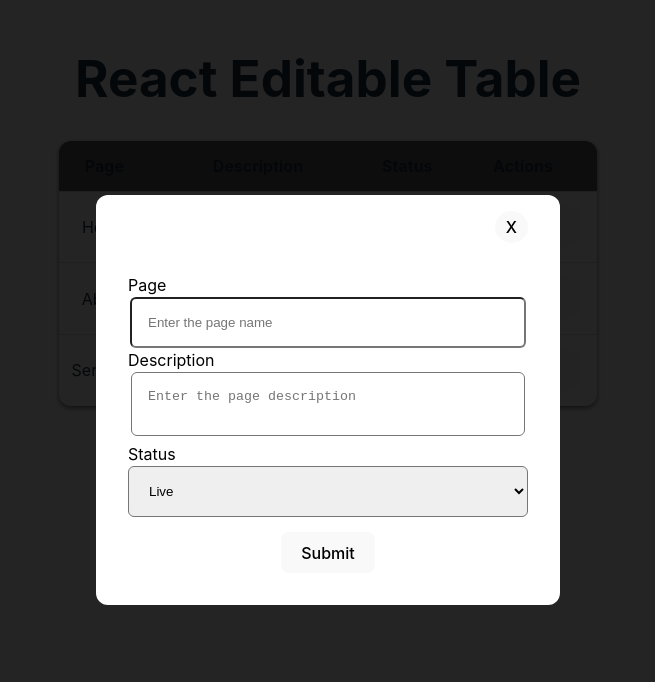
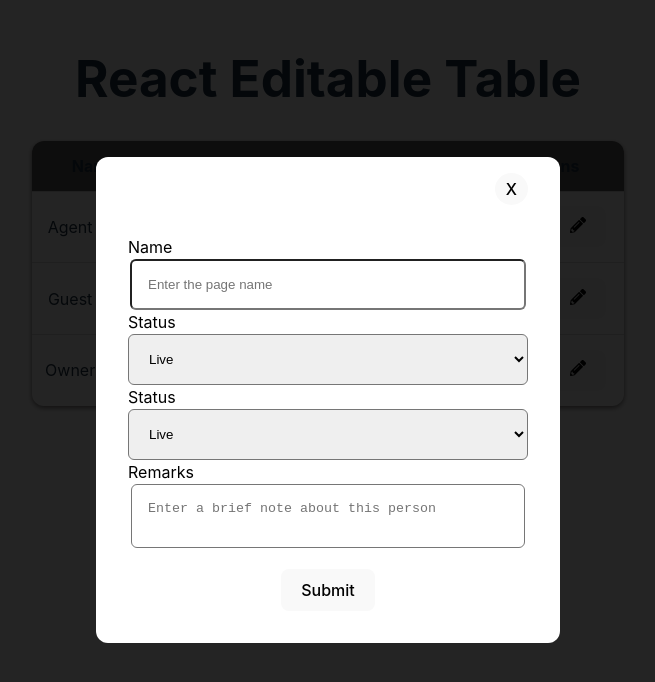
Before and after one commit to RamonSanGabriel/edit-table, a React (Vite) app: page / in a window 1280 px wide. Both pictures are taken after a click on the button "Add". Shown: the top 682 px of the page, without its empty margins (312-967 px from the left). Built offline with nearby package versions, Linux system fonts and the light colour scheme.

Commit message:
details updated

```diff
--- a/src/components/Modal/Modal.jsx
+++ b/src/components/Modal/Modal.jsx
@@ -13,7 +13,7 @@ const Modal = ({ closeModal }) => {
         <form onSubmit={handleSubmit}>
           <div className={css.formGroup}>
             <label htmlFor="page">
-              <p>Page</p>
+              <p>Name</p>
               <input
                 type="text"
                 name="page"
@@ -24,12 +24,12 @@ const Modal = ({ closeModal }) => {
           </div>
           <div className={css.formGroup}>
             <label htmlFor="description">
-              <p>Description</p>
-              <textarea
-                name="description"
-                id="description"
-                placeholder="Enter the page description"
-              ></textarea>
+              <p>Status</p>
+              <select name="description" id="description">
+                <option value="agent">Live</option>
+                <option value="guest">Draft</option>
+                <option value="owner">Approved</option>
+              </select>
             </label>
           </div>
           <div className={css.formGroup}>
@@ -42,6 +42,16 @@ const Modal = ({ closeModal }) => {
               </select>
             </label>
           </div>
+          <div className={css.formGroup}>
+            <label htmlFor="description">
+              <p>Remarks</p>
+              <textarea
+                name="remarks"
+                id="remarks"
+                placeholder="Enter a brief note about this person"
+              ></textarea>
+            </label>
+          </div>
           <button className={css.submitBtn} type="submit">
             Submit
           </button>
--- a/src/components/Table/Table.jsx
+++ b/src/components/Table/Table.jsx
@@ -1,4 +1,4 @@
-import { FaPencilAlt, FaTrashAlt } from 'react-icons/fa';
+import { FaPencilAlt, FaTrashAlt, FaUpload } from 'react-icons/fa';
 import css from './Table.module.css';
 
 const Table = () => {
@@ -7,17 +7,25 @@ const Table = () => {
       <table>
         <thead>
           <tr>
-            <th>Page</th>
+            <th>Name</th>
             <th>Description</th>
             <th>Status</th>
+            <th>Upload</th>
             <th>Actions</th>
           </tr>
         </thead>
         <tbody>
           <tr>
-            <td>Home</td>
-            <td className={css.tdDescription}>This is the home page</td>
-            <td className={css.tdStatus}>Live</td>
+            <td>Agent Name</td>
+            <td className={css.tdDescription}>This is an agent</td>
+            <td className={css.tdStatus}>Bad</td>
+            <td className={css.tdStatus}>
+              <span>
+                <button className={css.tdButton}>
+                  <FaUpload />
+                </button>
+              </span>
+            </td>
             <td className={css.tdIcons}>
               <span>
                 <button className={css.tdButton}>
@@ -32,9 +40,16 @@ const Table = () => {
             </td>
           </tr>
           <tr>
-            <td>About</td>
-            <td className={css.tdDescription}>This is the About page</td>
-            <td className={css.tdStatus}>Draft</td>
+            <td>Guest Name</td>
+            <td className={css.tdDescription}>This is a guest</td>
+            <td className={css.tdStatus}>Good</td>
+            <td className={css.tdStatus}>
+              <span>
+                <button className={css.tdButton}>
+                  <FaUpload />
+                </button>
+              </span>
+            </td>
             <td className={css.tdIcons}>
               <span>
                 <button className={css.tdButton}>
@@ -49,9 +64,16 @@ const Table = () => {
             </td>
           </tr>
           <tr>
-            <td>Services</td>
-            <td className={css.tdDescription}>This is the Services page</td>
-            <td className={css.tdStatus}>Approved</td>
+            <td>Owner Name</td>
+            <td className={css.tdDescription}>This is an owner</td>
+            <td className={css.tdStatus}>For review</td>
+            <td className={css.tdStatus}>
+              <span>
+                <button className={css.tdButton}>
+                  <FaUpload />
+                </button>
+              </span>
+            </td>
             <td className={css.tdIcons}>
               <span>
                 <button className={css.tdButton}>
```
